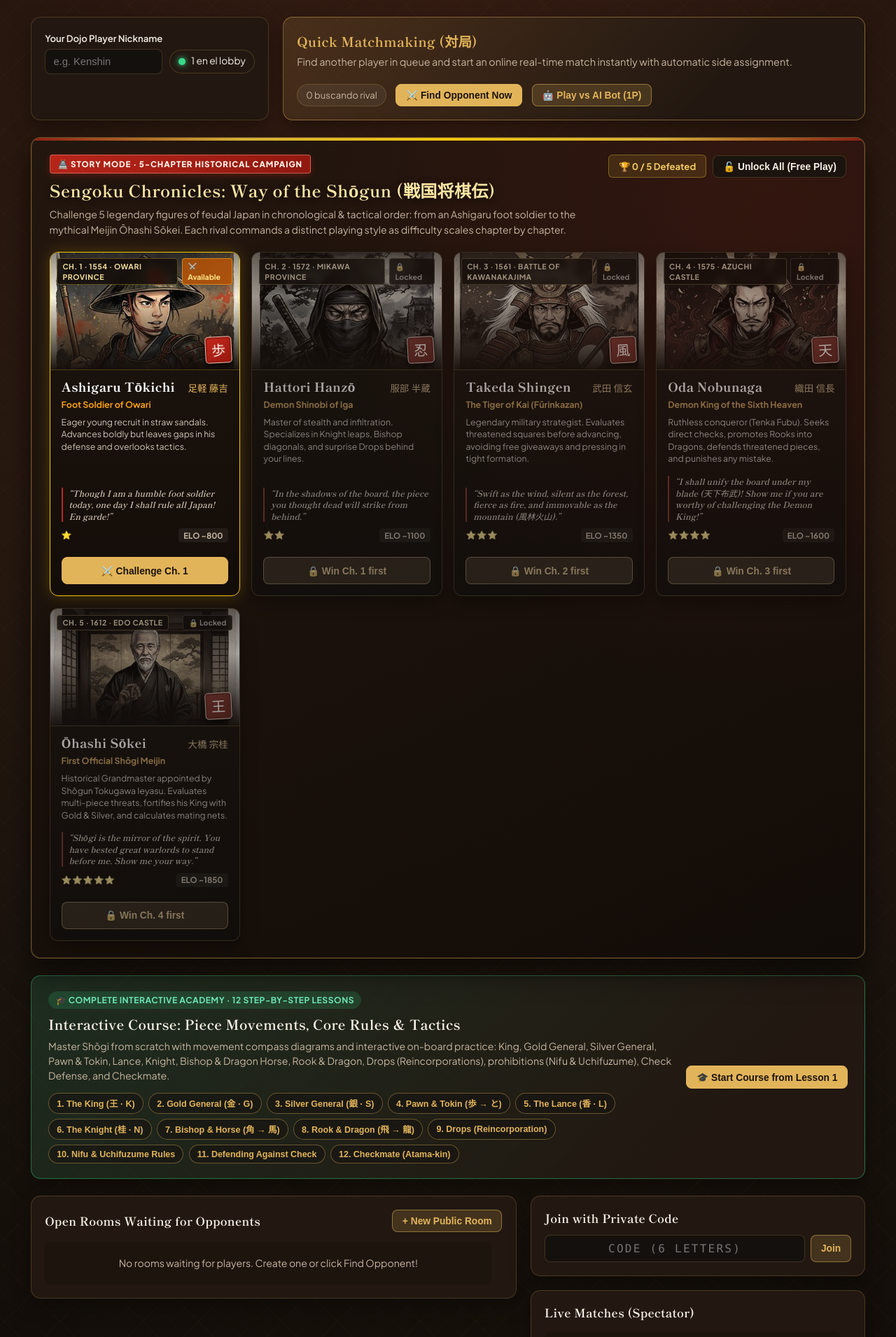
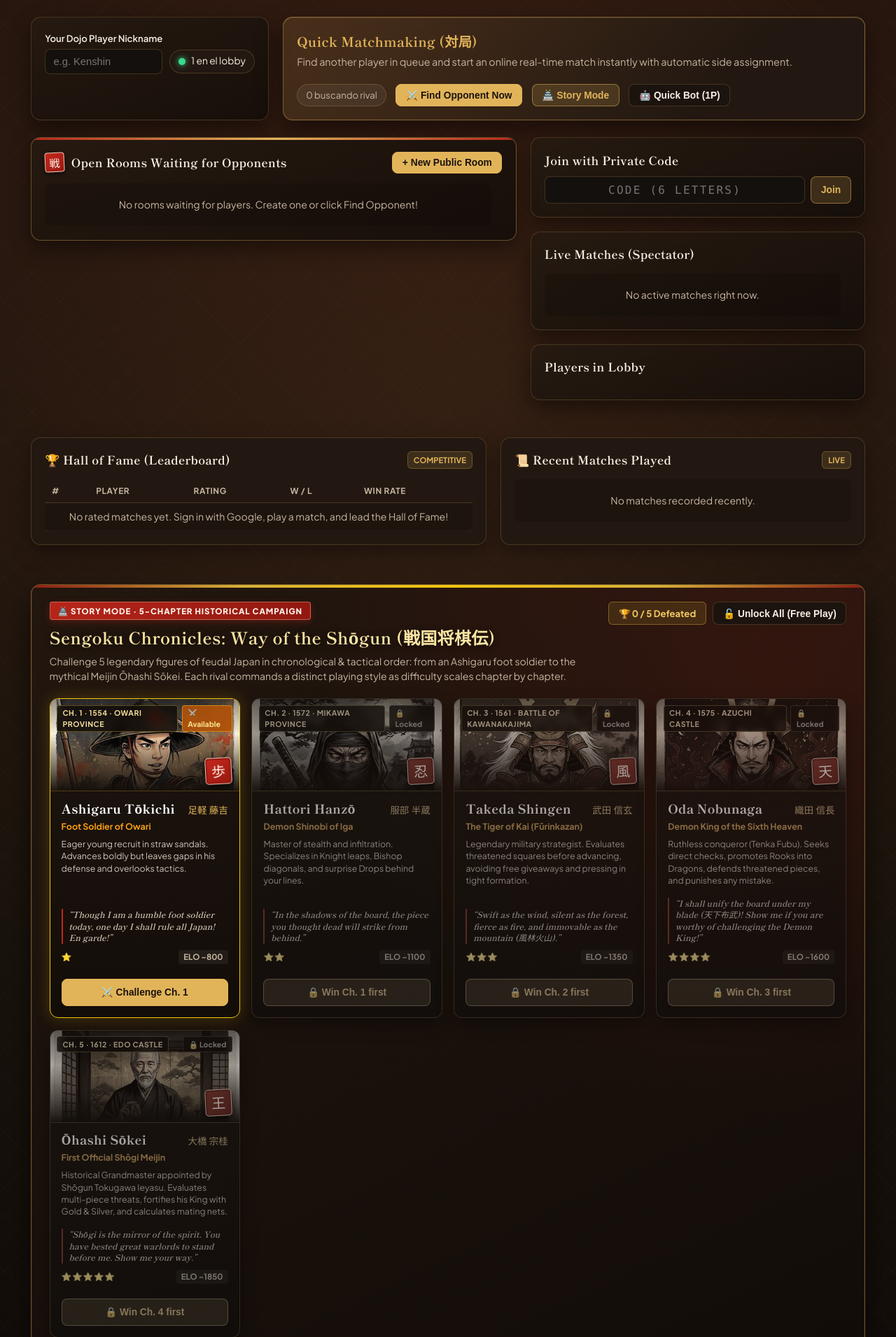
Before and after one commit to valdivieso01/shogi-web, a Flask app: page / in a window 1280 px wide. Shown: the part 126-2037 px from the top of the page at 70% size. Run offline with Flask 3, Linux system fonts and the light colour scheme; data that the repository does not hold is empty; some libraries are stand-ins or nearby versions; some web fonts are replaced.

Commit message:
feat(layout): prioritize Online Matchmaking, Open Rooms, and Leaderboard above the fold before Story Mode

```diff
--- a/static/app.js
+++ b/static/app.js
@@ -3029,6 +3029,15 @@
         renderStoryCampaign();
       });
     }
+    const btnJumpStory = document.getElementById("btn-jump-story");
+    if (btnJumpStory) {
+      btnJumpStory.addEventListener("click", () => {
+        const sec = document.getElementById("story-campaign-section");
+        if (sec) {
+          sec.scrollIntoView({ behavior: "smooth", block: "start" });
+        }
+      });
+    }
     renderStoryCampaign();
   }
 
--- a/static/i18n.js
+++ b/static/i18n.js
@@ -47,7 +47,8 @@
       searching_rival_n: "{n} buscando rival",
       btn_quick_match: "⚔️ Buscar Rival Ahora",
       btn_cancel_match: "Cancelar búsqueda",
-      btn_play_ai: "🤖 Jugar vs Bot (1J)",
+      btn_jump_story: "🏯 Modo Historia",
+      btn_play_ai: "🤖 Bot Rápido (1J)",
       searching_status: "Buscando rival en tiempo real... Esperando a otro jugador...",
 
       // Academy Banner
@@ -254,7 +255,8 @@
       searching_rival_n: "{n} searching rival",
       btn_quick_match: "⚔️ Find Opponent Now",
       btn_cancel_match: "Cancel Search",
-      btn_play_ai: "🤖 Play vs AI Bot (1P)",
+      btn_jump_story: "🏯 Story Mode",
+      btn_play_ai: "🤖 Quick Bot (1P)",
       searching_status: "Searching for an opponent in real time... Waiting for another player...",
 
       // Academy Banner
--- a/static/index.html
+++ b/static/index.html
@@ -37,7 +37,7 @@
   <link rel="preconnect" href="https://fonts.googleapis.com">
   <link rel="preconnect" href="https://fonts.gstatic.com" crossorigin>
   <link href="https://fonts.googleapis.com/css2?family=Plus+Jakarta+Sans:wght@400;500;600;700;800&family=Shippori+Mincho:wght@600;700;800&family=Yuji+Syuku&display=swap" rel="stylesheet">
-  <link rel="stylesheet" href="/static/styles.css?v=19">
+  <link rel="stylesheet" href="/static/styles.css?v=20">
 
   <!-- Datos Estructurados JSON-LD (Schema.org WebSite + WebApplication + FAQPage) para indexado en Google -->
   <script type="application/ld+json">
@@ -236,68 +236,26 @@
             <button type="button" class="btn btn-danger btn-lg" id="btn-cancel-match" data-i18n="btn_cancel_match" hidden>
               Cancelar búsqueda
             </button>
-            <button type="button" class="btn btn-accent btn-lg" id="btn-play-ai-quick" data-i18n="btn_play_ai">
-              🤖 Jugar vs Bot (1J)
+            <button type="button" class="btn btn-accent btn-lg" id="btn-jump-story" data-i18n="btn_jump_story">
+              🏯 Modo Historia
+            </button>
+            <button type="button" class="btn btn-lg" id="btn-play-ai-quick" data-i18n="btn_play_ai">
+              🤖 Bot Rápido (1J)
             </button>
           </div>
         </div>
       </div>
 
-      <!-- SECCIÓN MODO HISTORIA: CRÓNICAS DEL SENGOKU (5 CAPÍTULOS HISTÓRICOS) -->
-      <section class="story-campaign-card" id="story-campaign-section" aria-labelledby="story-campaign-heading">
-        <div class="story-campaign-header">
-          <div class="story-campaign-title-wrap">
-            <span class="story-tag" data-i18n="story_badge">🏯 Modo Historia · Campaña Histórica de 5 Capítulos</span>
-            <h2 id="story-campaign-heading" data-i18n="story_heading">Crónicas del Sengoku: El Camino del Shōgun (戦国将棋伝)</h2>
-            <p data-i18n="story_desc">
-              Enfrenta en orden cronológico y táctico a 5 figuras legendarias del Japón feudal: desde un soldado de infantería <em>Ashigaru</em> hasta el mítico <em>Meijin</em> <strong>Ōhashi Sōkei</strong>. Cada rival posee una personalidad única en el tablero y la dificultad escala capítulo a capítulo.
-            </p>
-          </div>
-          <div class="story-campaign-controls">
-            <span class="story-progress-pill" id="story-progress-pill">🏆 0 / 5 Derrotados</span>
-            <button type="button" class="btn btn-sm" id="btn-story-unlock-all" data-i18n="btn_story_unlock_all">🔓 Modo Libre</button>
-          </div>
-        </div>
-        <div class="story-chapters-grid" id="story-chapters-grid" aria-live="polite"></div>
-      </section>
-
-      <!-- SECCIÓN NUEVA: ACADEMIA DE SHŌGI (CURSO INTERACTIVO COMPLETO DE 12 LECCIONES) -->
-      <section class="tutorial-banner-card" aria-labelledby="tutorial-lobby-heading">
-        <div class="tutorial-banner-info">
-          <span class="tutorial-tag" data-i18n="academy_badge">🎓 Academia Interactiva Completa · 12 Lecciones con Diagramas</span>
-          <h2 id="tutorial-lobby-heading" data-i18n="academy_heading">Curso Paso a Paso: Cómo Mueve Cada Pieza, Reglas y Tácticas</h2>
-          <p data-i18n="academy_desc">
-            Aprende desde cero con diagramas visuales de movimiento (brújula de casillas) y práctica en el tablero:
-            <strong>Rey</strong>, <strong>General de Oro</strong>, <strong>General de Plata</strong>, <strong>Peón y Tokin</strong>, <strong>Lancero</strong>, <strong>Caballo</strong>, <strong>Alfil y Caballo Dragón</strong>, <strong>Torre y Dragón</strong>, <strong>Reincorporaciones (Drops)</strong>, prohibiciones (<strong>Nifu y Uchifuzume</strong>), <strong>Defensa de Jaque</strong> y <strong>Jaque Mate</strong>.
-          </p>
-          <div class="tutorial-chapters-pills" id="tutorial-chapters-pills">
-            <button type="button" class="chapter-pill" data-step="0">1. El Rey (王 · K)</button>
-            <button type="button" class="chapter-pill" data-step="1">2. General de Oro (金 · G)</button>
-            <button type="button" class="chapter-pill" data-step="2">3. General de Plata (銀 · S)</button>
-            <button type="button" class="chapter-pill" data-step="3">4. Peón y Tokin (歩 → と)</button>
-            <button type="button" class="chapter-pill" data-step="4">5. El Lancero (香 · L)</button>
-            <button type="button" class="chapter-pill" data-step="5">6. El Caballo (桂 · N)</button>
-            <button type="button" class="chapter-pill" data-step="6">7. Alfil y C.Dragón (角 → 馬)</button>
-            <button type="button" class="chapter-pill" data-step="7">8. Torre y Dragón (飛 → 龍)</button>
-            <button type="button" class="chapter-pill" data-step="8">9. Reincorporar (Drops)</button>
-            <button type="button" class="chapter-pill" data-step="9">10. Reglas Nifu y Uchifuzume</button>
-            <button type="button" class="chapter-pill" data-step="10">11. Defender un Jaque</button>
-            <button type="button" class="chapter-pill" data-step="11">12. Jaque Mate (Atama-kin)</button>
-          </div>
-        </div>
-        <div class="tutorial-banner-cta">
-          <button type="button" class="btn btn-primary btn-lg" id="btn-start-tutorial-hero" data-i18n="btn_start_course">
-            🎓 Empezar Curso desde Lección 1
-          </button>
-        </div>
-      </section>
-
+      <!-- 1. SALAS ONLINE, CÓDIGO PRIVADO, ESPECTADOR Y JUGADORES EN LÍNEA (PRIMERA PLANA) -->
       <div class="lobby-columns">
         <!-- Salas Públicas Esperando Jugador -->
-        <section class="lobby-panel" aria-labelledby="open-rooms-heading">
+        <section class="lobby-panel lobby-panel-featured" aria-labelledby="open-rooms-heading">
           <div class="panel-header">
-            <h2 id="open-rooms-heading" data-i18n="open_rooms_heading">Salas Abiertas Esperando Rival</h2>
-            <button type="button" class="btn btn-accent" id="btn-create-public-quick" data-i18n="btn_new_public_room">
+            <div class="panel-title-with-seal">
+              <span class="hanko-mini" aria-hidden="true">戦</span>
+              <h2 id="open-rooms-heading" data-i18n="open_rooms_heading">Salas Abiertas Esperando Rival</h2>
+            </div>
+            <button type="button" class="btn btn-primary" id="btn-create-public-quick" data-i18n="btn_new_public_room">
               + Nueva Sala Pública
             </button>
           </div>
@@ -335,7 +293,7 @@
         </div>
       </div>
 
-      <!-- SECCIÓN RANKING Y SALÓN DE LA FAMA (LEADERBOARD & RECENT MATCHES) -->
+      <!-- 2. RANKING COMPETITIVO Y SALÓN DE LA FAMA ONLINE -->
       <section class="community-stats-section" aria-labelledby="leaderboard-heading">
         <div class="stats-grid">
           <!-- Salón de la Fama -->
@@ -376,6 +334,55 @@
               <p class="empty-state" data-i18n="recent_matches_empty">No hay partidas registradas recientemente.</p>
             </div>
           </div>
+        </div>
+      </section>
+
+      <!-- 3. MODO HISTORIA (1 JUGADOR): CRÓNICAS DEL SENGOKU -->
+      <section class="story-campaign-card" id="story-campaign-section" aria-labelledby="story-campaign-heading">
+        <div class="story-campaign-header">
+          <div class="story-campaign-title-wrap">
+            <span class="story-tag" data-i18n="story_badge">🏯 Modo Historia · Campaña de 5 Capítulos (1 Jugador)</span>
+            <h2 id="story-campaign-heading" data-i18n="story_heading">Crónicas del Sengoku: El Camino del Shōgun (戦国将棋伝)</h2>
+            <p data-i18n="story_desc">
+              Enfrenta en orden cronológico y táctico a 5 figuras legendarias del Japón feudal: desde un soldado de infantería <em>Ashigaru</em> hasta el mítico <em>Meijin</em> <strong>Ōhashi Sōkei</strong>.
+            </p>
+          </div>
+          <div class="story-campaign-controls">
+            <span class="story-progress-pill" id="story-progress-pill">🏆 0 / 5 Derrotados</span>
+            <button type="button" class="btn btn-sm" id="btn-story-unlock-all" data-i18n="btn_story_unlock_all">🔓 Modo Libre</button>
+          </div>
+        </div>
+        <div class="story-chapters-grid" id="story-chapters-grid" aria-live="polite"></div>
+      </section>
+
+      <!-- 4. ACADEMIA DE SHŌGI (CURSO INTERACTIVO DE 12 LECCIONES) -->
+      <section class="tutorial-banner-card" aria-labelledby="tutorial-lobby-heading">
+        <div class="tutorial-banner-info">
+          <span class="tutorial-tag" data-i18n="academy_badge">🎓 Academia Interactiva Completa · 12 Lecciones con Diagramas</span>
+          <h2 id="tutorial-lobby-heading" data-i18n="academy_heading">Curso Paso a Paso: Cómo Mueve Cada Pieza, Reglas y Tácticas</h2>
+          <p data-i18n="academy_desc">
+            Aprende desde cero con diagramas visuales de movimiento (brújula de casillas) y práctica en el tablero:
+            <strong>Rey</strong>, <strong>General de Oro</strong>, <strong>General de Plata</strong>, <strong>Peón y Tokin</strong>, <strong>Lancero</strong>, <strong>Caballo</strong>, <strong>Alfil y Caballo Dragón</strong>, <strong>Torre y Dragón</strong>, <strong>Reincorporaciones (Drops)</strong>, prohibiciones (<strong>Nifu y Uchifuzume</strong>), <strong>Defensa de Jaque</strong> y <strong>Jaque Mate</strong>.
+          </p>
+          <div class="tutorial-chapters-pills" id="tutorial-chapters-pills">
+            <button type="button" class="chapter-pill" data-step="0">1. El Rey (王 · K)</button>
+            <button type="button" class="chapter-pill" data-step="1">2. General de Oro (金 · G)</button>
+            <button type="button" class="chapter-pill" data-step="2">3. General de Plata (銀 · S)</button>
+            <button type="button" class="chapter-pill" data-step="3">4. Peón y Tokin (歩 → と)</button>
+            <button type="button" class="chapter-pill" data-step="4">5. El Lancero (香 · L)</button>
+            <button type="button" class="chapter-pill" data-step="5">6. El Caballo (桂 · N)</button>
+            <button type="button" class="chapter-pill" data-step="6">7. Alfil y C.Dragón (角 → 馬)</button>
+            <button type="button" class="chapter-pill" data-step="7">8. Torre y Dragón (飛 → 龍)</button>
+            <button type="button" class="chapter-pill" data-step="8">9. Reincorporar (Drops)</button>
+            <button type="button" class="chapter-pill" data-step="9">10. Reglas Nifu y Uchifuzume</button>
+            <button type="button" class="chapter-pill" data-step="10">11. Defender un Jaque</button>
+            <button type="button" class="chapter-pill" data-step="11">12. Jaque Mate (Atama-kin)</button>
+          </div>
+        </div>
+        <div class="tutorial-banner-cta">
+          <button type="button" class="btn btn-primary btn-lg" id="btn-start-tutorial-hero" data-i18n="btn_start_course">
+            🎓 Empezar Curso desde Lección 1
+          </button>
         </div>
       </section>
 
@@ -783,7 +790,7 @@
     </div>
   </dialog>
 
-  <script src="/static/i18n.js?v=4"></script>
-  <script src="/static/app.js?v=24" defer></script>
+  <script src="/static/i18n.js?v=5"></script>
+  <script src="/static/app.js?v=25" defer></script>
 </body>
 </html>
--- a/static/styles.css
+++ b/static/styles.css
@@ -274,11 +274,58 @@ h3 {
 .hero-profile,
 .matchmake-card,
 .lobby-panel {
-  background: var(--bg-card);
+  background: linear-gradient(160deg, rgba(38, 26, 17, 0.96), rgba(22, 15, 10, 0.98));
   border: 1px solid var(--border-subtle);
   border-radius: 14px;
   padding: 1.2rem;
-  box-shadow: 0 10px 28px rgba(0, 0, 0, 0.38);
+  box-shadow: 0 12px 30px rgba(0, 0, 0, 0.45);
+}
+
+.matchmake-card {
+  border-color: rgba(226, 180, 90, 0.45);
+  background:
+    radial-gradient(circle at 95% 20%, rgba(188, 42, 30, 0.16), transparent 50%),
+    linear-gradient(155deg, rgba(44, 29, 19, 0.98), rgba(24, 16, 11, 0.99));
+  box-shadow: 0 14px 34px rgba(0, 0, 0, 0.52), inset 0 1px 0 rgba(255, 220, 140, 0.12);
+}
+
+.lobby-panel-featured {
+  border-color: rgba(226, 180, 90, 0.38);
+  position: relative;
+  overflow: hidden;
+}
+
+.lobby-panel-featured::before {
+  content: "";
+  position: absolute;
+  top: 0;
+  left: 0;
+  right: 0;
+  height: 3px;
+  background: linear-gradient(90deg, #b8251a, #e2b45a, #b8251a);
+}
+
+.panel-title-with-seal {
+  display: flex;
+  align-items: center;
+  gap: 0.6rem;
+}
+
+.hanko-mini {
+  width: 28px;
+  height: 28px;
+  min-width: 28px;
+  border-radius: 4px;
+  background: linear-gradient(145deg, #c6281c, #96180f);
+  border: 1px solid rgba(255, 232, 214, 0.85);
+  color: #fff6ec;
+  font-family: var(--font-calligraphy);
+  font-size: 0.95rem;
+  display: inline-flex;
+  align-items: center;
+  justify-content: center;
+  box-shadow: 0 2px 6px rgba(0, 0, 0, 0.55);
+  transform: rotate(-3deg);
 }
 
 .profile-input-row {
@@ -2267,7 +2314,7 @@ dialog::backdrop {
 .story-boss-art-banner {
   position: relative;
   inline-size: 100%;
-  block-size: 168px;
+  block-size: 132px;
   overflow: hidden;
   background: #140e0a;
   border-block-end: 1px solid rgba(212, 175, 55, 0.3);
```
